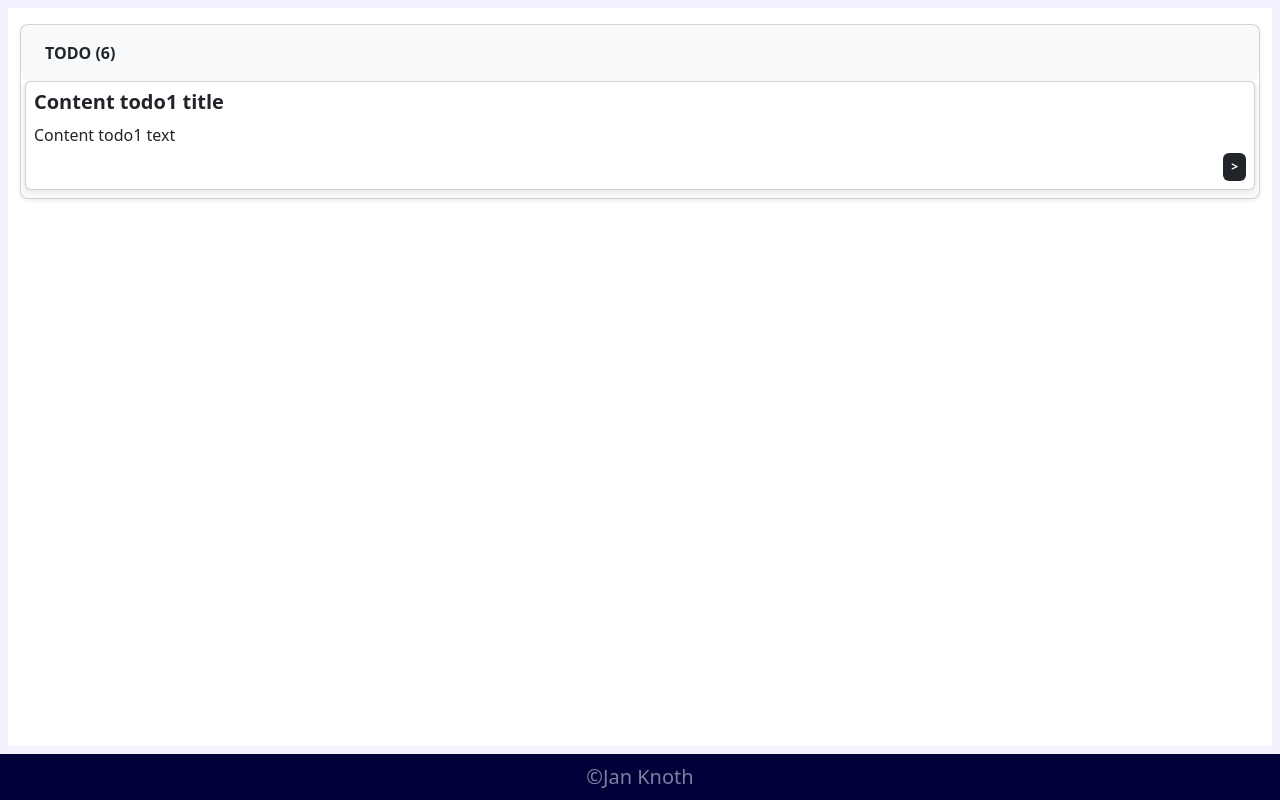
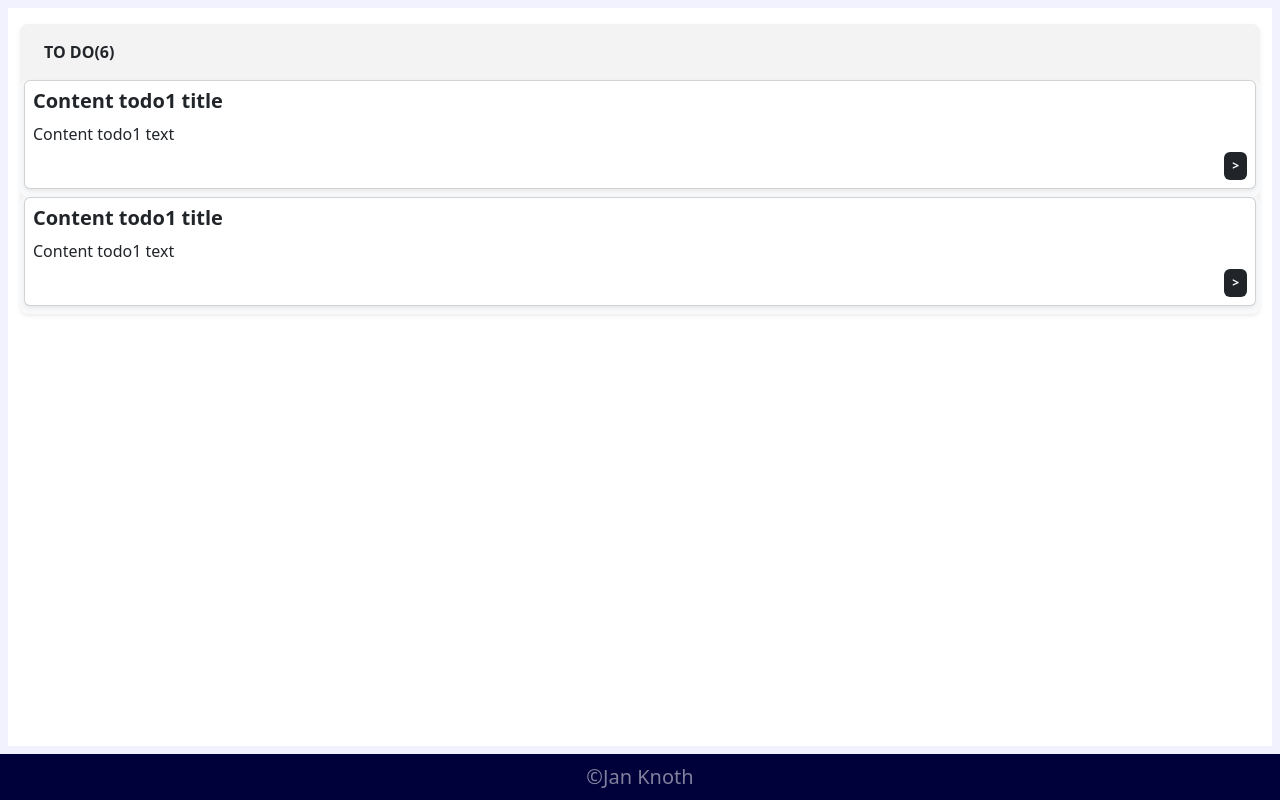
Before and after one commit to ZanyKnoth/kanban-nastenka-projekt, a Vue app in the folder frontend/: page / in a window 1280 px wide. Built offline with nearby package versions, Linux system fonts and the light colour scheme.

Commit message:
Added kanban row component to better distinguish parts of kanban board

```diff
--- a/frontend/src/components/Footer.vue
+++ b/frontend/src/components/Footer.vue
@@ -12,7 +12,6 @@
   .footer {
     background: rgb(0, 0, 58);
   }
-
   .footer__text {
     color: rgba(255,255,255,.5);
   }
--- a/frontend/src/components/KanbanBoard.vue
+++ b/frontend/src/components/KanbanBoard.vue
@@ -1,18 +1,17 @@
 <template>
   <div class="kanban-board container-fluid py-3 d-flex gap-4">
-    <div class="kanban-board__col flex-fill">
-      <div class="kanban-board__card card shadow-sm h-100 rounded-3">
-        <div class="kanban-board__header p-3 d-flex align-items-center bg-light fw-bold rounded-3">
-          <div class="kanban-board__header-text mx-2">TODO <span>(6)</span></div>
-        </div>
-        <CanbanCard :title="'Content todo1 title'" :content="'Content todo1 text'"/>
-      </div>
-    </div>
+    <KanbanRow :title="'TO DO'" :active="6">
+      <template #kanban-cards>
+        <KanbanCard :title="'Content todo1 title'" :content="'Content todo1 text'"/>
+        <KanbanCard :title="'Content todo1 title'" :content="'Content todo1 text'"/>
+      </template>
+    </KanbanRow>
   </div>
 </template>
 
 <script setup lang="ts">
-  import CanbanCard from "@/components/KanbanCard.vue";
+  import KanbanRow from "@/components/KanbanRow.vue";
+  import KanbanCard from "@/components/KanbanCard.vue";
 </script>
 
 <style scoped>
--- /dev/null
+++ b/frontend/src/components/KanbanRow.vue
@@ -0,0 +1,26 @@
+<template>
+  <div class="kanban-board__col flex-fill">
+    <div class="kanban-board__card shadow-sm h-100 rounded-3">
+      <div class="kanban-board__header p-3 d-flex align-items-center fw-bold rounded-3">
+        <div class="kanban-board__header-text mx-2">{{ props.title }}<span>({{ props.active }})</span></div>
+      </div>
+      <slot name="kanban-cards"></slot>
+    </div>
+  </div>
+</template>
+
+<script setup lang="ts">
+  import KanbanCard from "@/components/KanbanCard.vue";
+
+  const props = defineProps<{
+    title: string;
+    active: number;
+  }>()
+</script>
+
+<style scoped>
+  .kanban-board__card {
+    background: rgb(243, 243, 243);
+  }
+
+</style>
```
